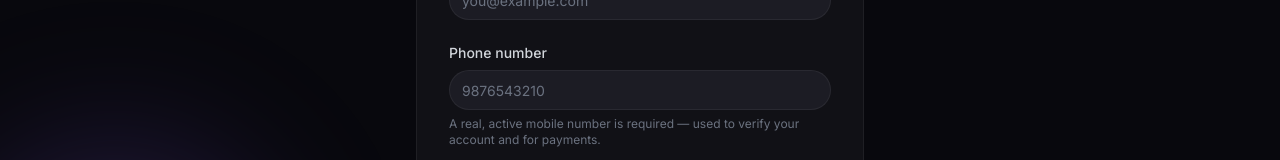
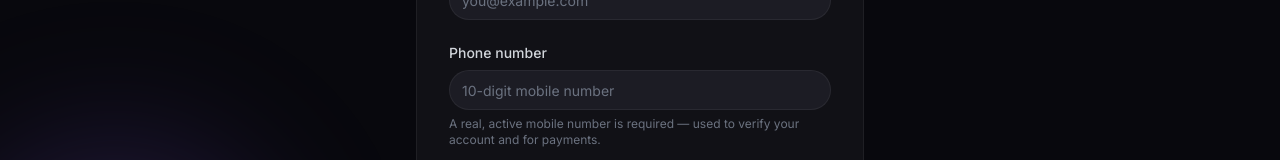
Before and after one commit to Mailzeon/Frontend, a Next.js app: page /register in a window 1280 px wide. Shown: the part 513-673 px from the top of the page. Built offline with nearby package versions, Linux system fonts and the light colour scheme; no server answers.

Commit message:
Update page.tsx

```diff
--- a/app/(auth)/register/page.tsx
+++ b/app/(auth)/register/page.tsx
@@ -124,7 +124,7 @@ function RegisterContent() {
               <Input
                 id="phone"
                 type="tel"
-                placeholder="9876543210"
+                placeholder="10-digit mobile number"
                 value={phone}
                 onChange={e => setPhone(e.target.value.replace(/\D/g, '').slice(0, 10))}
                 maxLength={10}
```
